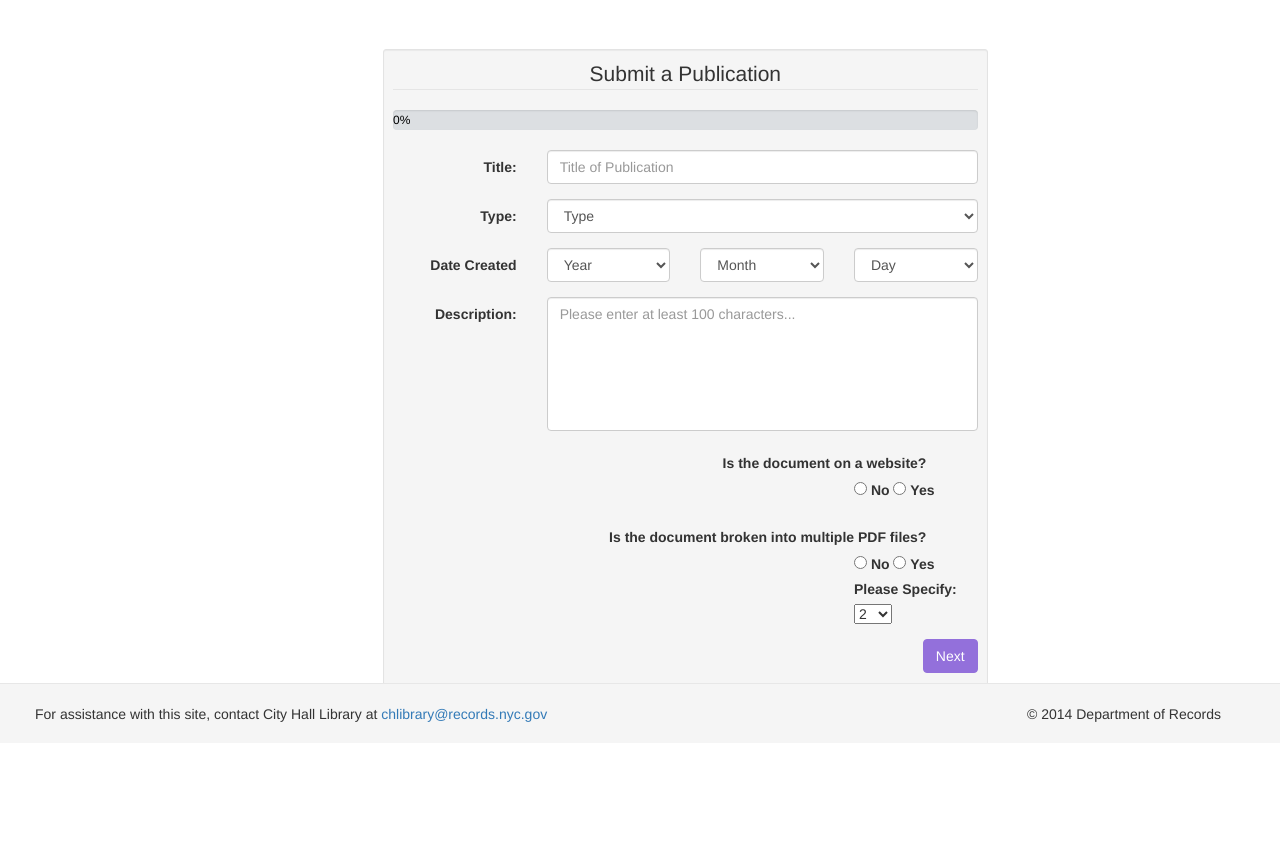
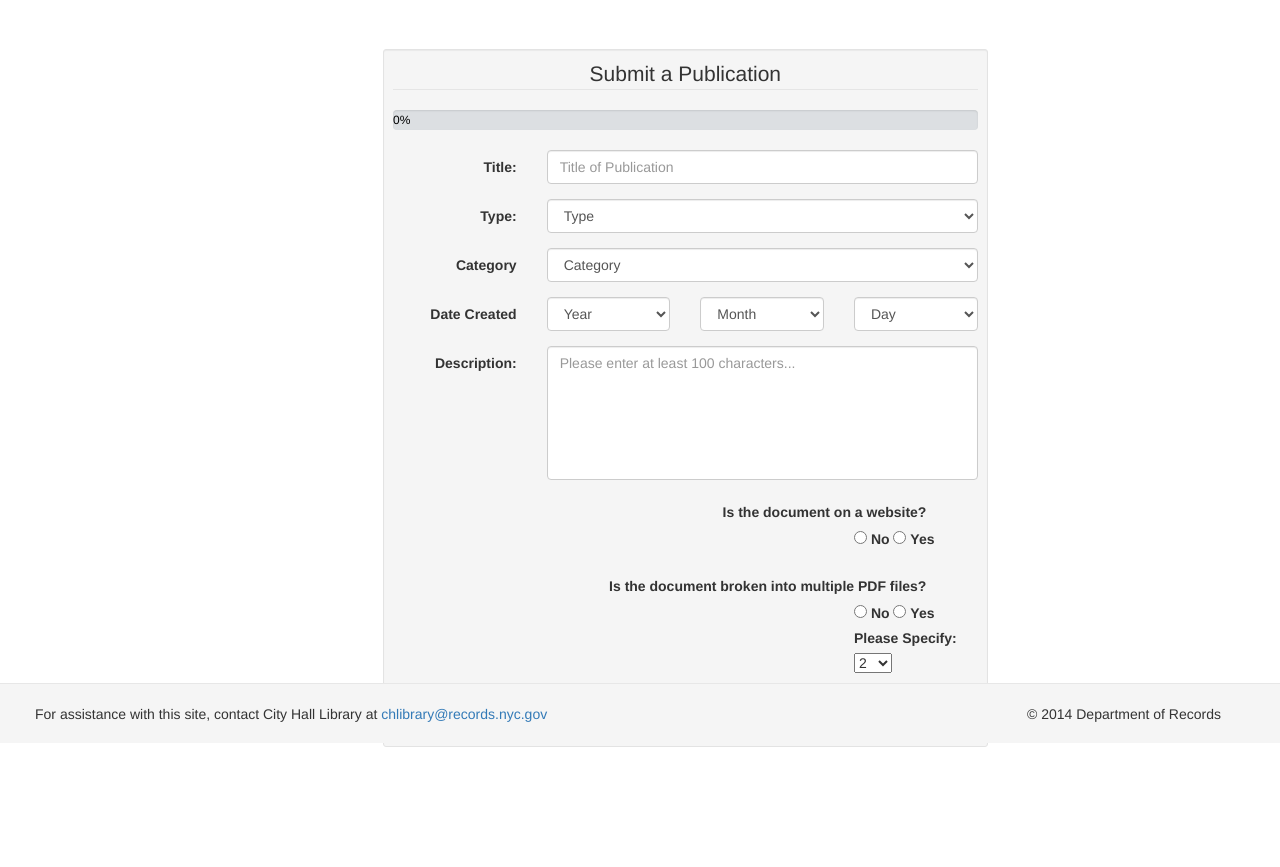
Before and after one commit to imAlan/GPP-Submission-Portal, a Flask app: page /submit1 in a window 1280 px wide. Shown: the part 57-924 px from the top of the page. Before the commit the page ends 779 px from the top, so only its background shows below. Run offline with Flask 2, Linux system fonts and the light colour scheme; a user stored in the database is signed in; tables that the repository leaves empty hold one stand-in row (values such as "Sample post"); some libraries are stand-ins or nearby versions.

Commit message:
Document Form has Category Input

```diff
--- a/app/forms.py
+++ b/app/forms.py
@@ -7,7 +7,8 @@ from flask.ext.login import current_user
 
 class SubmitForm1(Form):
     title = StringField('Title:', validators=[InputRequired(message="This field is required")])
-    type_ = SelectField('Type:', choices=[(0, 'Type'), ('Annual Report', 'Annual Report'), ('Audit Report', 'Audit Report'), ('Bond Offering - Official Statements', 'Bond Offering - Official Statements'), ('Budget Report', 'Budget Report'), ('Consultant Report', 'Consultant Report'), ('Guide - Manual', 'Guide - Manual'), ('Hearing - Minutes', 'Hearing - Minutes'), ('Legislative Document', 'Legislative Document'), ('Memoranda - Directive', 'Memoranda - Directive'), ('Press Release', 'Press Release'), ('Serial Publication', 'Serial Publication'), ('Staff Report', 'Staff Report'), ('Report', 'Report')], validators=[InputRequired(message="This field is required")])
+    type_ = SelectField('Type:', choices=[(0, 'Type'), ('Annual Report', 'Annual Report'), ('Audit Report', 'Audit Report'), ('Bond Offering - Official Statements', 'Bond Offering - Official Statements'), ('Budget Report', 'Budget Report'), ('Bulletins', 'Bulletins'), ('Charts','Charts'), ('Consultant Report', 'Consultant Report'), ('Diagrams','Diagrams'), ('Directories','Directories'), ('Guide - Manual', 'Guide - Manual'), ('Handbooks', 'Handbooks'), ('Hearing - Minutes', 'Hearing - Minutes'), ('Legislative Document', 'Legislative Document'), ('Memoranda - Directive', 'Memoranda - Directive'), ('Monthly Report','Monthly Report'), ('Orders', 'Orders'), ('Plans','Plans'), ('Press Release', 'Press Release'), ('Quarterly Report', 'Quarterly Report'), ('Serial Publication', 'Serial Publication'), ('Staff Report', 'Staff Report'), ('Studies', 'Studies'), ('Report', 'Report')], validators=[InputRequired(message="This field is required")])
+    category = SelectField('Category', validators=[InputRequired(message="This field is required")], choices=[(0, 'Category'), ('Business and Consumers', 'Business and Consumers'), ('Cultural/Entertainment', 'Cultural/Entertainment'), ('Education', 'Education'), ('Environment', 'Environment'), ('Finance and Budget', 'Finance and Budget'), ('Government Policy', 'Government Policy'), ('Health', 'Health'), ('Housing and Buildings', 'Housing and Buildings'), ('Human Services', 'Human Services'), ('Labor Relations', 'Labor Relations'), ('Public Safety', 'Public Safety'), ('Recreation/Parks', 'Recreation/Parks'), ('Sanitation', 'Sanitation'), ('Technology', 'Technology'), ('Transportation', 'Transportation')])
     year = SelectField('Year:', choices=[(0, 'Year'), ('2014', '2014'), ('2013', '2013'), ('2012', '2012'), ('2011', '2011'), ('2010', '2010'), ('2009', '2009'), ('2008', '2008'), ('2007', '2007'), ('2006', '2006'), ('2005', '2005'), ('2004', '2004'), ('2003', '2003'), ('2002', '2002'), ('2001', '2001'), ('2000', '2000')], validators=[InputRequired(message="This field is required")])
     month = SelectField('Month:', choices=[(0, 'Month'), ('1', 'January'), ('2', 'February'), ('3', 'March'), ('4', 'April'), ('5', 'May'), ('6', 'June'), ('7', 'July'), ('8', 'August'), ('9', 'September'), ('10', 'October'), ('11', 'November'), ('12', 'December')], validators=[InputRequired(message="This field is required")])
     day = SelectField('Day:', choices=[(0, 'Day'), ('1', '1'), ('2', '2'), ('3', '3'), ('4', '4'), ('5', '5'), ('6', '6'), ('7', '7'), ('8', '8'), ('9', '9'), ('10', '10'), ('11', '11'), ('12', '12'), ('13', '13'), ('14', '14'), ('15', '15'), ('16', '16'), ('17', '17'), ('18', '18'), ('19', '19'), ('20', '20'), ('21', '21'), ('22', '22'), ('23', '23'), ('24', '24'), ('25', '25'), ('26', '26'), ('27', '27'), ('28', '28'), ('29', '29'), ('30', '30'), ('31', '31')], validators=[InputRequired(message="This field is required")])
@@ -24,12 +25,12 @@ class SubmitForm2(Form):
 
 class EditForm(Form):
     title = StringField('Title:', validators=[InputRequired(message="This field is required")])
-    type_ = SelectField('Type:', choices=[(0, 'Type'), ('Annual Report', 'Annual Report'), ('Audit Report', 'Audit Report'), ('Bond Offering - Official Statements', 'Bond Offering - Official Statements'), ('Budget Report', 'Budget Report'), ('Consultant Report', 'Consultant Report'), ('Guide - Manual', 'Guide - Manual'), ('Hearing - Minutes', 'Hearing - Minutes'), ('Legislative Document', 'Legislative Document'), ('Memoranda - Directive', 'Memoranda - Directive'), ('Press Release', 'Press Release'), ('Serial Publication', 'Serial Publication'), ('Staff Report', 'Staff Report'), ('Report', 'Report')], validators=[InputRequired(message="This field is required")])
+    type_ = SelectField('Type:', choices=[(0, 'Type'), ('Annual Report', 'Annual Report'), ('Audit Report', 'Audit Report'), ('Bond Offering - Official Statements', 'Bond Offering - Official Statements'), ('Budget Report', 'Budget Report'), ('Bulletins', 'Bulletins'), ('Charts','Charts'), ('Consultant Report', 'Consultant Report'), ('Diagrams','Diagrams'), ('Directories','Directories'), ('Guide - Manual', 'Guide - Manual'), ('Handbooks', 'Handbooks'), ('Hearing - Minutes', 'Hearing - Minutes'), ('Legislative Document', 'Legislative Document'), ('Memoranda - Directive', 'Memoranda - Directive'), ('Monthly Report','Monthly Report'), ('Orders', 'Orders'), ('Plans','Plans'), ('Press Release', 'Press Release'), ('Quarterly Report', 'Quarterly Report'), ('Serial Publication', 'Serial Publication'), ('Staff Report', 'Staff Report'), ('Studies', 'Studies'), ('Report', 'Report')], validators=[InputRequired(message="This field is required")])
     year = SelectField('Year:', choices=[(0, 'Year'), ('2014', '2014'), ('2013', '2013'), ('2012', '2012'), ('2011', '2011'), ('2010', '2010'), ('2009', '2009'), ('2008', '2008'), ('2007', '2007'), ('2006', '2006'), ('2005', '2005'), ('2004', '2004'), ('2003', '2003'), ('2002', '2002'), ('2001', '2001'), ('2000', '2000')], validators=[InputRequired(message="This field is required")])
     month = SelectField('Month:', choices=[(0, 'Month'), ('1', 'January'), ('2', 'February'), ('3', 'March'), ('4', 'April'), ('5', 'May'), ('6', 'June'), ('7', 'July'), ('8', 'August'), ('9', 'September'), ('10', 'October'), ('11', 'November'), ('12', 'December')], validators=[InputRequired(message="This field is required")])
     day = SelectField('Day:', choices=[(0, 'Day'), ('1', '1'), ('2', '2'), ('3', '3'), ('4', '4'), ('5', '5'), ('6', '6'), ('7', '7'), ('8', '8'), ('9', '9'), ('10', '10'), ('11', '11'), ('12', '12'), ('13', '13'), ('14', '14'), ('15', '15'), ('16', '16'), ('17', '17'), ('18', '18'), ('19', '19'), ('20', '20'), ('21', '21'), ('22', '22'), ('23', '23'), ('24', '24'), ('25', '25'), ('26', '26'), ('27', '27'), ('28', '28'), ('29', '29'), ('30', '30'), ('31', '31')], validators=[InputRequired(message="This field is required")])
     description = TextAreaField('Description:', validators=[InputRequired(message="This field is required"), Length(min=100, max=500, message="Description must be between 100 to 500 characters")])
-    category = SelectField('Category', validators=[Optional()], choices=[(0, 'Category'), ('Business and Consumers', 'Business and Consumers'), ('Cultural/Entertainment', 'Cultural/Entertainment'), ('Education', 'Education'), ('Environment', 'Environment'), ('Finance and Budget', 'Finance and Budget'), ('Government Policy', 'Government Policy'), ('Health', 'Health'), ('Housing and Buildings', 'Housing and Buildings'), ('Human Services', 'Human Services'), ('Labor Relations', 'Labor Relations'), ('Public Safety', 'Public Safety'), ('Recreation/Parks', 'Recreation/Parks'), ('Sanitation', 'Sanitation'), ('Technology', 'Technology'), ('Transportation', 'Transportation')])
+    category = SelectField('Category:', validators=[Optional()], choices=[(0, 'Category'), ('Business and Consumers', 'Business and Consumers'), ('Cultural/Entertainment', 'Cultural/Entertainment'), ('Education', 'Education'), ('Environment', 'Environment'), ('Finance and Budget', 'Finance and Budget'), ('Government Policy', 'Government Policy'), ('Health', 'Health'), ('Housing and Buildings', 'Housing and Buildings'), ('Human Services', 'Human Services'), ('Labor Relations', 'Labor Relations'), ('Public Safety', 'Public Safety'), ('Recreation/Parks', 'Recreation/Parks'), ('Sanitation', 'Sanitation'), ('Technology', 'Technology'), ('Transportation', 'Transportation')])
     edit = SubmitField('Edit')
 
 
--- a/app/templates/submit.html
+++ b/app/templates/submit.html
@@ -51,6 +51,22 @@
                 </div>
             </div>
 
+            <!-- Category Input -->
+            <div class="form-group">
+                <label class="col-md-3 control-label" for="category">{{ form.category.label }}</label>
+                <div class="col-md-9">
+                    {% if form.category.errors %}
+                        {{ form.category(class="form-control error") }}
+                        {% for error in form.category.errors %}
+                            <p class="validation-message">{{ error }}</p>
+                        {% endfor %}
+                    {% else %}
+                        {{ form.category(class="form-control") }}
+                    {% endif %}
+                </div>
+            </div>
+
+            <!-- Date Created Input -->
             <div class="form-group">
                 <label class="col-md-3 control-label" for="type">Date Created</label>
                 <div class="col-md-3">
--- a/app/views.py
+++ b/app/views.py
@@ -38,6 +38,7 @@ def submit():
     if form.validate_on_submit():
         title = form.title.data
         type_ = form.type_.data
+        category = form.category.data
         description = form.description.data
         year = form.year.data
         month = form.month.data
@@ -48,7 +49,7 @@ def submit():
             section = 1
         else:
             section = form.num.data
-        form1data = json.dumps({"title": title, "type": type_, "description": description, "year": year, "day": day, "month": month, "section": section, "url_question": url, "part_question": part})
+        form1data = json.dumps({"title": title, "type": type_, "description": description, "year": year, "day": day, "month": month, "section": section, "url_question": url, "part_question": part, "category": category})
         session['form1data'] = form1data
         session['back'] = 0
         return redirect(url_for('submit2'))
@@ -116,7 +117,7 @@ def submit2():
                         url = url_fix("http://" + url)
                     download_url = URL(url)
                     date_created = datetime.date(int(form1data['year']), int(form1data['month']), int(form1data['day']))
-                    doc = Document(title=form1data['title'], type=form1data['type'], description=form1data['description'], dateCreated=date_created ,agency=session['agency'], doc_url=url)
+                    doc = Document(title=form1data['title'], type=form1data['type'], description=form1data['description'], dateCreated=date_created ,agency=session['agency'], category=form1data['category'], doc_url=url)
                     db.session.add(doc)
                     db.session.commit()
                     did = db.session.query(func.max(Document.id)).scalar()
@@ -152,7 +153,7 @@ def submit2():
                         sectionid = 'section_' + str(doc)
                         section = request.form.get(sectionid)
                         date_created = datetime.date(int(form1data['year']), int(form1data['month']), int(form1data['day']))
-                        doc = Document(title=form1data['title'], type=form1data['type'], description=form1data['description'], dateCreated=date_created, agency=session['agency'], doc_url=url, common_id=common_id, section_id=doc)
+                        doc = Document(title=form1data['title'], type=form1data['type'], description=form1data['description'], dateCreated=date_created, agency=session['agency'], category=form1data['category'], doc_url=url, common_id=common_id, section_id=doc)
                         db.session.add(doc)
                         db.session.commit()
                         did = db.session.query(func.max(Document.id)).scalar()
@@ -178,7 +179,7 @@ def submit2():
                     file = request.files['file_1']
                     if file:
                         date_created = datetime.date(int(form1data['year']), int(form1data['month']), int(form1data['day']))
-                        doc = Document(title=form1data['title'], type=form1data['type'], description=form1data['description'], dateCreated=date_created ,agency=session['agency'])
+                        doc = Document(title=form1data['title'], type=form1data['type'], description=form1data['description'], dateCreated=date_created ,agency=session['agency'], category=form1data['category'])
                         db.session.add(doc)
                         db.session.commit()
                         did = db.session.query(func.max(Document.id)).scalar()
@@ -195,7 +196,7 @@ def submit2():
                         file = request.files[fileid]
                         if file:
                             date_created = datetime.date(int(form1data['year']), int(form1data['month']), int(form1data['day']))
-                            doc = Document(title=form1data['title'], type=form1data['type'], description=form1data['description'], dateCreated=date_created ,agency=session['agency'])
+                            doc = Document(title=form1data['title'], type=form1data['type'], description=form1data['description'], dateCreated=date_created, agency=session['agency'], category=form1data['category'])
                             sectionid = 'section_' + str(doc)
                             section = request.form.get(sectionid)
                             db.session.add(doc)
@@ -381,7 +382,7 @@ def edit_user():
                 user.email = form.email.data
                 db.session.commit()
                 return redirect(url_for('users'))
-            return render_template('edit_user.html', form=form, user=user, docs=docs)
+            return render_template('edit_user.html', form=form, user=user, docs=docs, current_user=current_user)
     abort(404)
 
 
```
